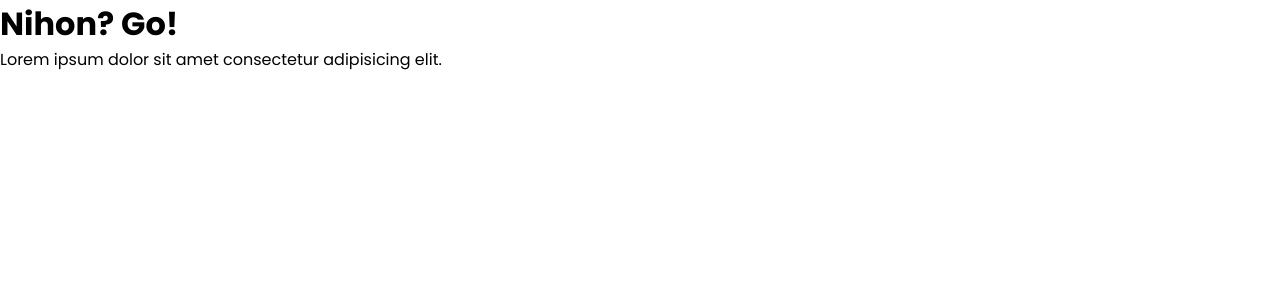
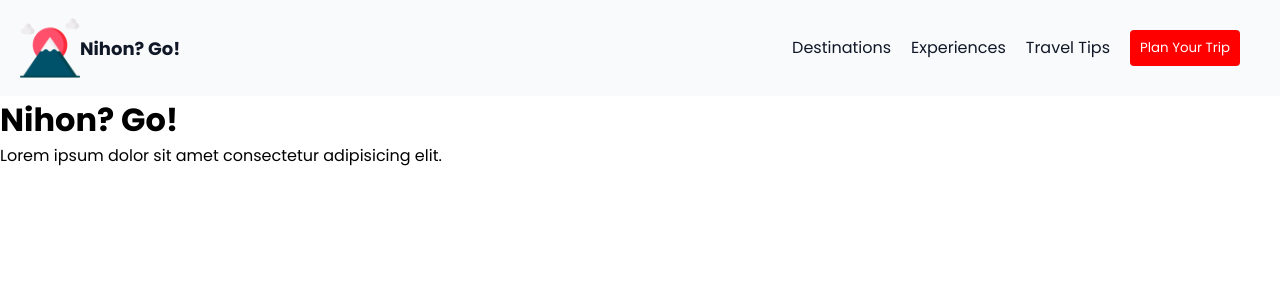
Before and after one commit to kellycsantos/nihon-go, a Next.js app: page / in a window 1280 px wide. Shown: the top 300 px of the page. Built offline with nearby package versions, Linux system fonts and the light colour scheme.

Commit message:
feat: add manu to layout

```diff
--- a/src/app/layout.tsx
+++ b/src/app/layout.tsx
@@ -1,6 +1,7 @@
 import type { Metadata } from "next";
 import { Poppins } from "next/font/google";
 import "./globals.scss";
+import { Menu } from "./components";
 
 const fontPoppins = Poppins({
   variable: "--font-poppins",
@@ -22,6 +23,7 @@ export default function RootLayout({
   return (
     <html lang="en">
       <body className={`${fontPoppins.variable}`}>
+        <Menu/>
         {children}
       </body>
     </html>
```
